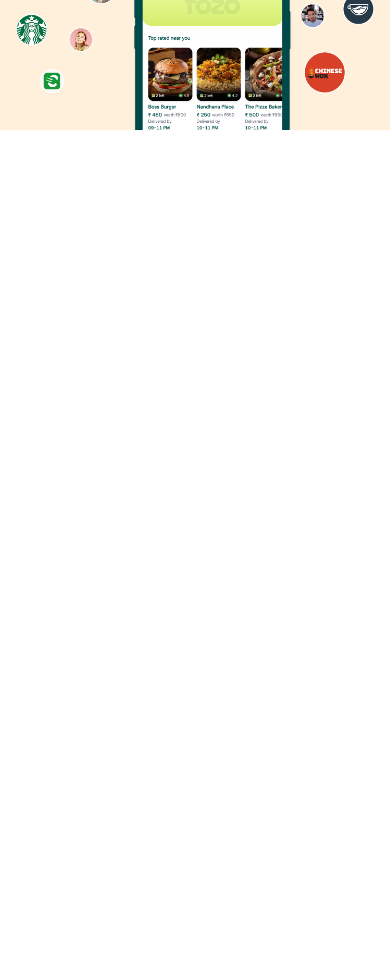
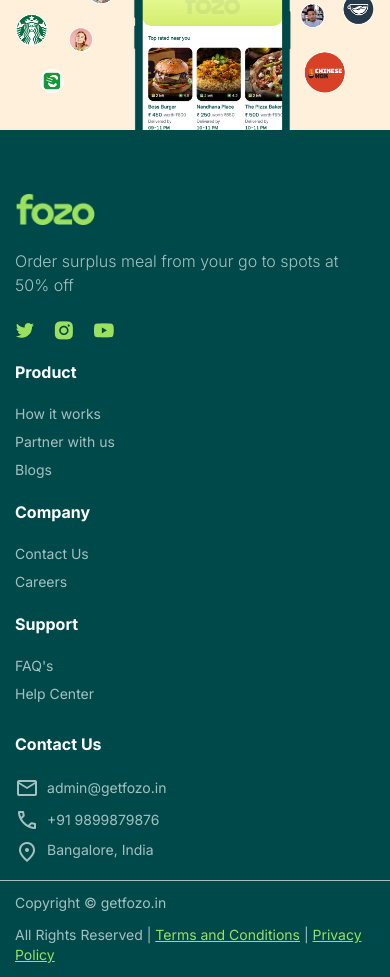
Before and after one commit to 28JayG/fozo-landing, a Next.js app: page / in a window 390 px wide. Shown: the part 4220-5197 px from the top of the page. Before the commit the page ends 4892 px from the top, so only its background shows below. Built offline with nearby package versions, Linux system fonts and the light colour scheme.

Commit message:
footer responsive

```diff
--- a/src/components/footer/footer.component.tsx
+++ b/src/components/footer/footer.component.tsx
@@ -2,8 +2,8 @@
 
 const Footer = () => {
   return (
-    <footer className='w-full h-full flex flex-col justify-between pt-32 bg-primary'>
-      <div className='max-width-container flex justify-between gap-5'>
+    <footer className='w-full h-full flex flex-col justify-between pt-16 lg:pt-32 bg-primary'>
+      <div className='max-width-container flex flex-col lg:flex-row justify-between gap-5'>
         {/* brand section */}
         <div className='flex flex-col gap-6'>
           <div className='w-20'>
@@ -26,12 +26,12 @@
         </div>
 
         <div className='text-white flex flex-col'>
-          <h1 className='font-bold text-xl pb-9'>Product</h1>
-          <ul className='text-lg text-white/65'>
-            <li className='pb-4'>
+          <h1 className='font-bold text-base pb-5 lg:text-xl lg:pb-9'>Product</h1>
+          <ul className='text-sm lg:text-lg text-white/65'>
+            <li className='pb-2 lg:pb-4'>
               <a href='#howItWorks'>How it works</a>
             </li>
-            <li className='pb-4'>
+            <li className='pb-2 lg:pb-4'>
               <a href={ExternalLinks.partnerWithUs} target='_blank'>
                 Partner with us
               </a>
@@ -45,9 +45,9 @@
         </div>
 
         <div className='text-white flex flex-col'>
-          <h1 className='font-bold text-xl pb-9'>Company</h1>
-          <ul className='text-lg text-white/65'>
-            <li className='pb-4'>
+          <h1 className='font-bold text-base pb-5 lg:text-xl lg:pb-9'>Company</h1>
+          <ul className='text-sm lg:text-lg text-white/65'>
+            <li className='pb-2 lg:pb-4'>
               <a href={ExternalLinks.contactUs} target='_blank'>
                 Contact Us
               </a>
@@ -59,12 +59,12 @@
         </div>
 
         <div className='text-white flex flex-col'>
-          <h1 className='font-bold text-xl pb-9'>Support</h1>
-          <ul className='text-lg text-white/65'>
-            <li className='pb-4'>
+          <h1 className='font-bold text-base pb-5 lg:text-xl lg:pb-9'>Support</h1>
+          <ul className='text-sm lg:text-lg text-white/65'>
+            <li className='pb-2 lg:pb-4'>
               <a href='#faq'>FAQ's</a>
             </li>
-            <li className='pb-4'>
+            <li className='pb-2 lg:pb-4'>
               <a href={ExternalLinks.contactUs} target='_blank'>
                 Help Center
               </a>
@@ -73,9 +73,9 @@
         </div>
 
         <div className='text-white flex flex-col'>
-          <h1 className='font-bold text-xl pb-9'>Contact Us</h1>
-          <ul className='text-lg text-white/65'>
-            <li className='pb-4'>
+          <h1 className='font-bold text-base pb-5 lg:text-xl lg:pb-9'>Contact Us</h1>
+          <ul className='text-sm lg:text-lg text-white/65'>
+            <li className='pb-2 lg:pb-4'>
               <a
                 href='mailto:admin@getfozo.in'
                 className='flex gap-2 items-center'
@@ -84,7 +84,7 @@
                 admin@getfozo.in
               </a>
             </li>
-            <li className='pb-4'>
+            <li className='pb-2 lg:pb-4'>
               <a className='flex gap-2 items-center' href='tel:+91 9899879876'>
                 <span className='material-symbols-outlined'>call</span> +91
                 9899879876
@@ -100,9 +100,9 @@
         </div>
       </div>
 
-      <div className='max-width-container flex justify-between gap-5 border-t py-6 border-white/65'>
-        <p className='text-lg text-white/65'>Copyright © getfozo.in</p>
-        <p className='text-lg text-white/65'>
+      <div className='max-width-container flex flex-col lg:flex-row justify-between gap-3 lg:gap-5 border-t py-3! lg:py-6! border-white/65'>
+        <p className='text-sm lg:text-lg text-white/65'>Copyright © getfozo.in</p>
+        <p className='text-sm lg:text-lg text-white/65'>
           All Rights Reserved |{' '}
           <a href='' className='text-[#9BE05E]! underline!'>
             Terms and Conditions
--- a/src/pages/index.tsx
+++ b/src/pages/index.tsx
@@ -23,7 +23,7 @@
         <link rel='icon' href='/favicon.ico' />
       </Head>
       <div className='min-h-screen w-screen max-w-full relative'>
-        <div className='pb-footer h-full w-full'>
+        <div className='pb-[847px] lg:pb-footer h-full w-full'>
           {/* <Header /> */}
           <Hero />
           <DownloadApp />
@@ -32,8 +32,8 @@
           <FAQ />
           <ReadyToBecomeAHero />
         </div>
-        <div className='h-footer w-full absolute bottom-0 left-0'>
-          {/* <Footer /> */}
+        <div className='h-[847px] lg:h-footer w-full absolute bottom-0 left-0'>
+          <Footer />
         </div>
       </div>
     </>
```
